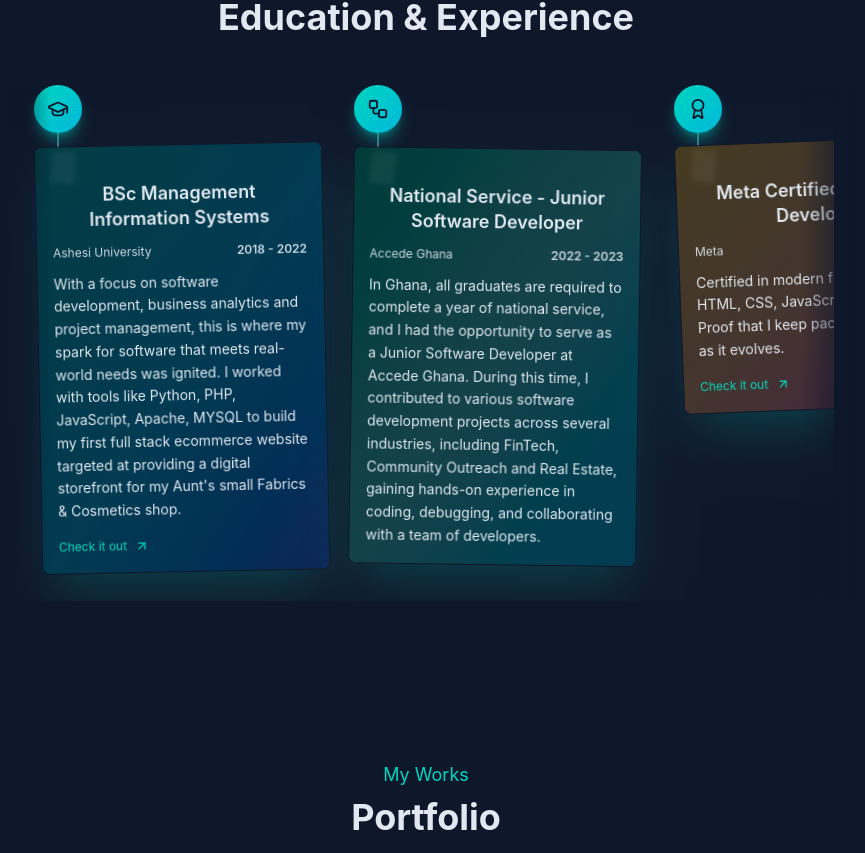
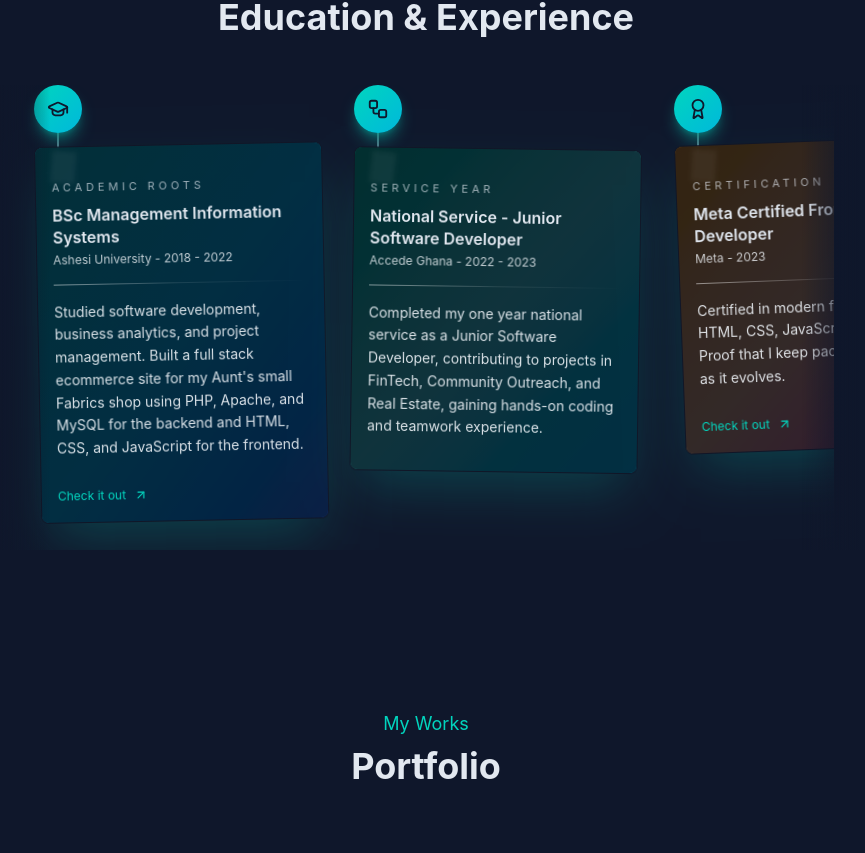
Before and after one commit to EfuaS/portfolio-upgrade, a React (Vite) app: page /#home in a window 1280 px wide. Shown: the part 1669-2522 px from the top of the page, without its empty margins (214-1079 px from the left). After the commit the page ends 2471 px from the top, so only its background shows below. Built offline with nearby package versions, Linux system fonts and the light colour scheme.

Commit message:
Refactor Education section descriptions and enhance layout for better readability

```diff
--- a/src/features/sections/Education.tsx
+++ b/src/features/sections/Education.tsx
@@ -14,26 +14,23 @@
       title: "BSc Management Information Systems",
       institution: "Ashesi University",
       duration: "2018 - 2022",
-      description: `With a focus on software development, business analytics and project management, this is where my spark for software that
-         meets real-world needs was ignited. I worked with tools like Python, PHP, JavaScript, Apache, MYSQL to build my first full stack ecommerce website targeted at providing
-         a digital storefront for my Aunt's small Fabrics & Cosmetics shop.`,
+      description: `Studied software development, business analytics, and project management. Built a full stack ecommerce site for my Aunt's small Fabrics shop using PHP, Apache, and MySQL for the backend and HTML, CSS, and JavaScript for the frontend.`,
       link: "https://github.com/EfuaS/neighbourcare",
       icon: GraduationCap,
       tone: "from-teal-400 via-cyan-400 to-blue-500",
       noteTilt: "-rotate-[1deg]",
+      category: "Academic Roots",
     },
     {
       title: "National Service - Junior Software Developer",
       institution: "Accede Ghana",
       duration: "2022 - 2023",
-      description: `In Ghana, all graduates are required to complete a year of national service, and I had the opportunity
-       to serve as a Junior Software Developer at Accede Ghana.
-        During this time, I contributed to various software development projects across several industries, including FinTech, Community Outreach and Real Estate,
-         gaining hands-on experience in coding, debugging, and collaborating with a team of developers.`,
+      description: `Completed my one year national service as a Junior Software Developer, contributing to projects in FinTech, Community Outreach, and Real Estate, gaining hands-on coding and teamwork experience.`,
       link: null,
       icon: Workflow,
       tone: "from-emerald-400 via-teal-300 to-cyan-400",
       noteTilt: "rotate-[1deg]",
+      category: "Service Year",
     },
     {
       title: "Meta Certified Frontend Developer",
@@ -42,32 +39,32 @@
       description: `Certified in modern frontend practice: HTML, CSS, JavaScript, and React. Proof that I keep pace with the craft as it evolves.`,
       link: "https://coursera.org/share/86ef3b4defd4235ad55a1aeac97b9478",
       icon: Award,
-      tone: "from-amber-300 via-orange-300 to-pink-400",
+      tone: "from-amber-500 via-orange-300 to-pink-500",
       noteTilt: "-rotate-[2deg]",
+      category: "Certification",
     },
     {
-      title: "React Software Engineer",
+      title: "Frontend Software Engineer",
       institution: "Accede Ghana",
       duration: "2019 - Present",
-      description: `Working as part of the JavaScript team, to help deliver high-quality software solutions to clients across various industries.
-      I have been involved in the development of several projects across various sectors. I have contributed to company growth by training and mentoring interns
+      description: `Helping to deliver high-quality software solutions to clients across various industries. I have also contributed to company growth by training and mentoring interns
       and other National Service Personnel.`,
       link: null,
       icon: Sparkles,
       tone: "from-fuchsia-300 via-purple-300 to-indigo-300",
       noteTilt: "rotate-[2deg]",
+      category: "Day Job",
     },
     {
       title: "In-Progress - Microsoft Azure Developer",
       institution: "Microsoft",
       duration: "Expected March 2026",
-      description: `Currently pursuing the Microsoft Azure Developer certification, which will further enhance my skills in cloud computing and Azure services.
-       This certification is expected to aid me in my journey to be a Consultant who is able to advise clients on solution from the dev stage
-       to deployment and maintenance.`,
+      description: `Pursuing Microsoft Azure Developer certification to enhance my cloud computing and Azure skills for consulting and solution delivery from development to deployment.`,
       link: null,
       icon: Rocket,
       tone: "from-sky-300 via-teal-200 to-lime-300",
       noteTilt: "-rotate-[1deg]",
+      category: "Next-Up",
     },
   ];
 
@@ -111,29 +108,33 @@
                         className={`absolute inset-0 opacity-65 bg-linear-to-br ${item.tone}`}
                       />
                       {/* Dark overlay on card bright colors to enhance readability */}
-                      <div className="absolute inset-0 bg-slate-950/60" />
+                      <div className="absolute inset-0 bg-slate-950/70" />
                       <div className="absolute top-1 left-4 h-8 w-6 bg-white/5 rotate-6 blur-[2px]" />
                       {/* Note card content */}
-                      <div className="relative space-y-1 mt-5">
-                        <h3 className="text-lg text-center font-semibold text-secondary-text-color! leading-snug">
+                      <div className="relative flex flex-col gap-4 mt-4">
+                        <header className="flex items-start justify-between gap-3">
+                          <div className="space-y-2">
+                            <p className="text-[11px] uppercase tracking-[0.35em] text-slate-200/70">
+                              {item.category}
+                            </p>
+                            <div className="space-y-1">
+                              <h3 className="text-base font-semibold leading-snug text-secondary-text-color!">
                                 {item.title}
                               </h3>
-                        <div className="flex justify-between pt-2">
-                          <p className="text-xs text-slate-200/90">
-                            {item.institution}{" "}
-                          </p>
-                          <p className="text-xs text-slate-300 font-semibold">
-                            {item.duration}
+                              <p className="text-xs text-slate-100/80">
+                                {item.institution} - {item.duration}
                               </p>
                             </div>
+                          </div>
+                        </header>
 
-                        <p
-                          className="mt-3 text-sm leading-relaxed"
-                          style={{ color: "var(--color-secondary-text-color)" }}
-                        >
+                        <div className="h-px w-full bg-linear-to-r from-white/50 via-white/10 to-transparent" />
+
+                        <p className="text-sm leading-relaxed text-slate-100/90">
                           {item.description}
                         </p>
 
+                        <footer>
                           {/* Note bottom Action Link */}
                           {item.link && (
                             <a
@@ -146,6 +147,7 @@
                               <ArrowUpRight size={14} />
                             </a>
                           )}
+                        </footer>
                       </div>
                     </div>
                   </div>
```
Lines whose indentation alone changed are shown as unchanged.
